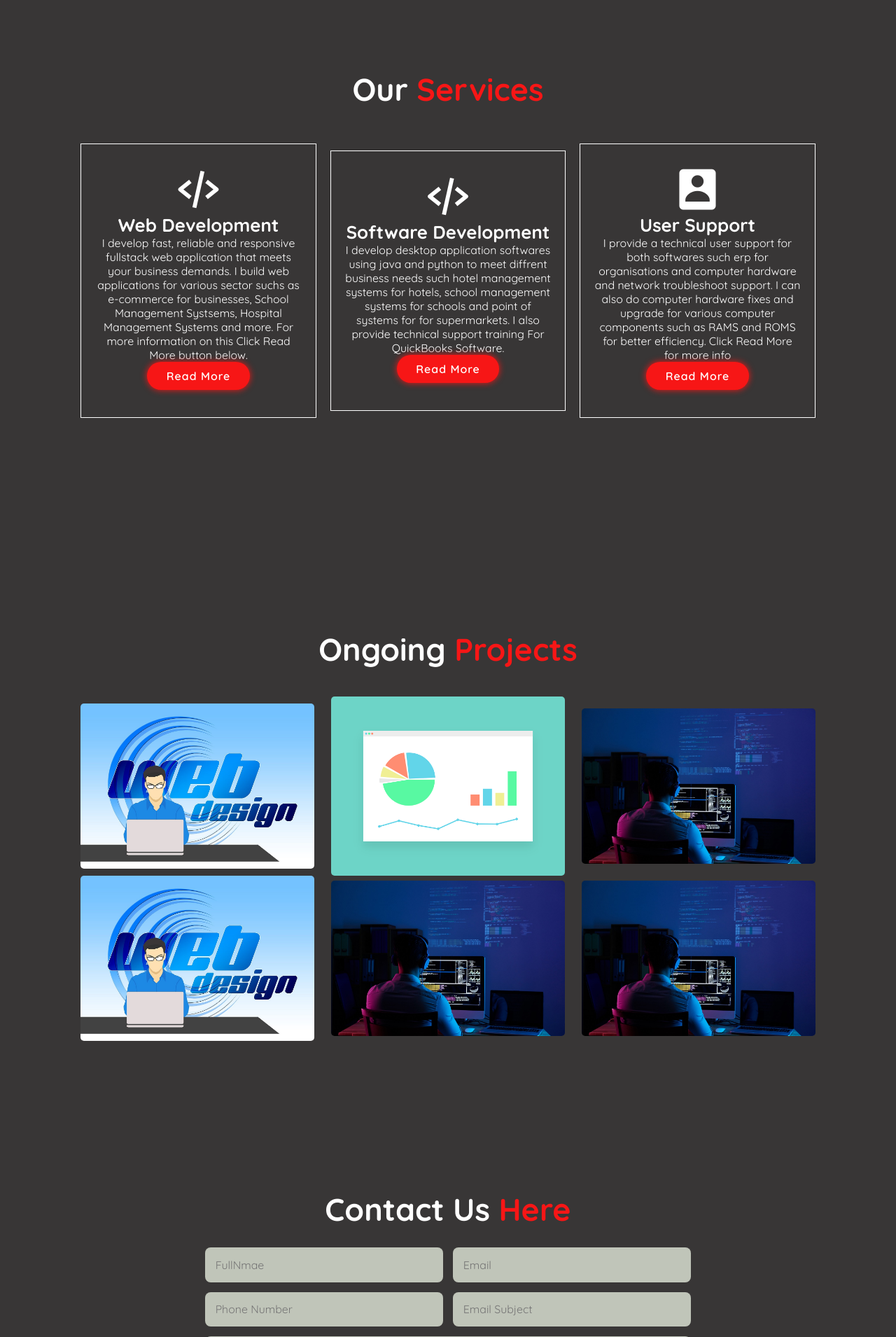
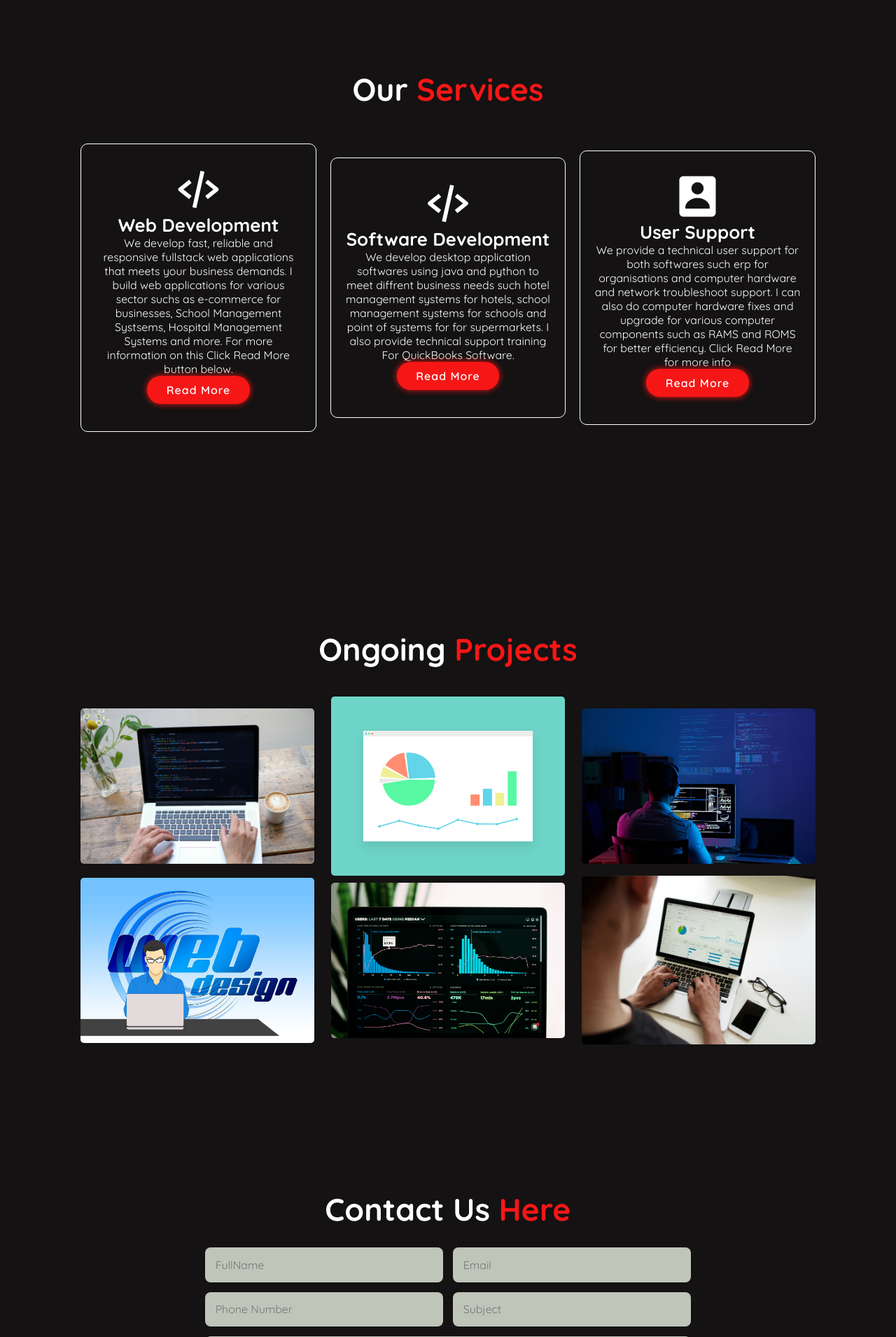
Before and after one commit to KennedyOti/kennixsoftwares, a Django app: page / in a window 1280 px wide. Shown: the part 1600-3510 px from the top of the page at 70% size. Run offline with Django 5.2, Linux system fonts and the light colour scheme.

Commit message:
version 1 updated

```diff
--- a/websiteapp/static/css/style.css
+++ b/websiteapp/static/css/style.css
@@ -15,7 +15,7 @@
 
 :root {
     --bg-color: #000;
-    --bg2-color: #383636;
+    --bg2-color: #141212;
     --text-color: #fff;
     --red-color: #f71616;
     --red1-color: #c0c5b9;
@@ -208,6 +208,7 @@ span{
     padding: 3rem 2rem 4rem;
     text-align: center;
     border: .1rem solid var(--text-color);
+    border-radius: 10px;
     transform: .1s;
     transition: .5 ease;
 }
--- a/websiteapp/templates/websiteapp/index.html
+++ b/websiteapp/templates/websiteapp/index.html
@@ -33,9 +33,8 @@
     <!---Home Section--->
     <section class="home" id="home">
         <div class="home-text">
-            <h3>Hello Welcome To</h3>
             <h1>Kennix Software Solutions</h1>
-            <h3>Dealers In Professional <span class="multiple-text"></span></h3>
+            <h3><span class="multiple-text"></span></h3>
             <p>Welcome to Kennix Software Solutions – your trusted partner in innovative web
                  development and custom software solutions. At Kennix, we're passionate about
                   harnessing the power of technology to drive your business forward. With a
@@ -49,9 +48,8 @@
                     Explore our website to learn more about our
                     services and how we can contribute to your success.
                      Thank you for choosing Kennix Software Solutions – where your
-                     vision meets our expertise.. For Any Assistance  Call <span>+25479365459</span>
-
-             <br> Reach Me On Social Media
+                     vision meets our expertise.
+             <br> Reach Us On Social Media
             </p>
             <div class="social-media">
                 <a href="#"><i class='bx bxl-facebook'></i></a>
@@ -70,7 +68,7 @@
 <!--About Section-->
     <section class="about" id="about">
         <div class="about-img">
-            <img src="static/images/web.jpg" alt="">
+            <img src="static/images/datacode.jpg" alt="">
         </div>
         <div class="about-content">
             <h2 class="heading">About <span>Us</span></h2>
@@ -87,7 +85,7 @@
             <div class="service-box">
                 <i class='bx bx-code-alt'></i>
                 <h3>Web Development</h3>
-                <p>I develop fast, reliable and responsive fullstack web application that meets
+                <p>We develop fast, reliable and responsive fullstack web applications that meets
                     your business demands. I build web applications for various sector suchs as
                     e-commerce for businesses, School Management Systsems, Hospital Management Systems and more.
                     For more information on this Click Read More button below.
@@ -98,7 +96,7 @@
             <div class="service-box">
                 <i class='bx bx-code-alt'></i>
                 <h3>Software Development</h3>
-                <p>I develop desktop application softwares using java and python to meet diffrent business needs such
+                <p>We develop desktop application softwares using java and python to meet diffrent business needs such
                     hotel management systems for hotels, school management systems for schools and point of systems for
                     for supermarkets. I also provide technical support training For QuickBooks Software.
                 </p>
@@ -108,7 +106,7 @@
             <div class="service-box">
                 <i class='bx bxs-user-rectangle'></i>
                 <h3>User Support</h3>
-                <p>I provide a technical user support for both softwares such erp for organisations and computer hardware
+                <p>We provide a technical user support for both softwares such erp for organisations and computer hardware
                     and network troubleshoot support. I can also do computer hardware fixes and upgrade for various computer
                     components such as RAMS and ROMS for better efficiency. Click Read More for more info
                 </p>
@@ -122,9 +120,9 @@
         <h2 class="heading">Ongoing <span>Projects</span></h2>
         <div class="projects-container">
             <div class="project-box">
-                <img src="static/images/web.jpg"  alt="">
+                <img src="static/images/code.jpg"  alt="">
                 <div class="project-layer">
-                    <h4>The KuKuShop.com</h4>
+                    <h4>ERP</h4>
                     <p>This is an ecomerece platform that aims to link agricultural producers and customers
                         for selling and buying purposes in diffrent parts of the country.
 
@@ -146,7 +144,7 @@
             <div class="project-box">
                 <img src="static/images/image1.jpg"  alt="">
                 <div class="project-layer">
-                    <h4>School Management System</h4>
+                    <h4>Mobile App</h4>
                     <p>
                         This is a platform that aims to bring all school management aspects into a software that is accessible in the
                         browser on all screen size devices.
@@ -161,7 +159,7 @@
             <div class="project-box">
                 <img src="static/images/web.jpg"  alt="">
                 <div class="project-layer">
-                    <h4>The KuKuShop.com</h4>
+                    <h4>Customer CRM</h4>
                     <p>This is an ecomerece platform that aims to link agricultural producers and customers
                         for selling and buying purposes in diffrent parts of the country.
 
@@ -170,9 +168,9 @@
             </div>
 
             <div class="project-box">
-                <img src="static/images/image1.jpg"  alt="">
+                <img src="static/images/data.jpg"  alt="">
                 <div class="project-layer">
-                    <h4>The ProductFinder.com</h4>
+                    <h4>E-commerce</h4>
                     <p>This is a platform which is e-commerce based that will allow users to get shops for products and services
                         that is near to them in their environment.
 
@@ -181,7 +179,7 @@
             </div>
 
             <div class="project-box">
-                <img src="static/images/image1.jpg"  alt="">
+                <img src="static/images/datacode.jpg"  alt="">
                 <div class="project-layer">
                     <h4>School Management System</h4>
                     <p>
@@ -201,13 +199,13 @@
 
         <form action="">
             <div class="input-box">
-                <input type="text" placeholder="FullNmae">
+                <input type="text" placeholder="FullName">
                 <input type="email" placeholder="Email">
             </div>
 
             <div class="input-box">
                 <input type="number" placeholder="Phone Number">
-                <input type="text" placeholder="Email Subject">
+                <input type="text" placeholder="Subject">
             </div>
             <textarea name="" id="" cols="30" rows="10" placeholder="Your Message"></textarea>
             <input type="submit" value="Send Message" class="btn">
@@ -216,7 +214,7 @@
     <!--Footer Section-->
     <footer class="footer">
         <div class="footer-text">
-            <p>Copyright  &copy; 2023 K-Softwares | All Rights Reserved.</p>
+            <p>Copyright  &copy; 2023 Kennix-Software-Solutions | All Rights Reserved.</p>
         </div>
 
         <div class="footer-iconTop">
```
Also changed, not shown: websiteapp/static/images/code.jpg (added), websiteapp/static/images/data.jpg (added), websiteapp/static/images/datacode.jpg (added).
